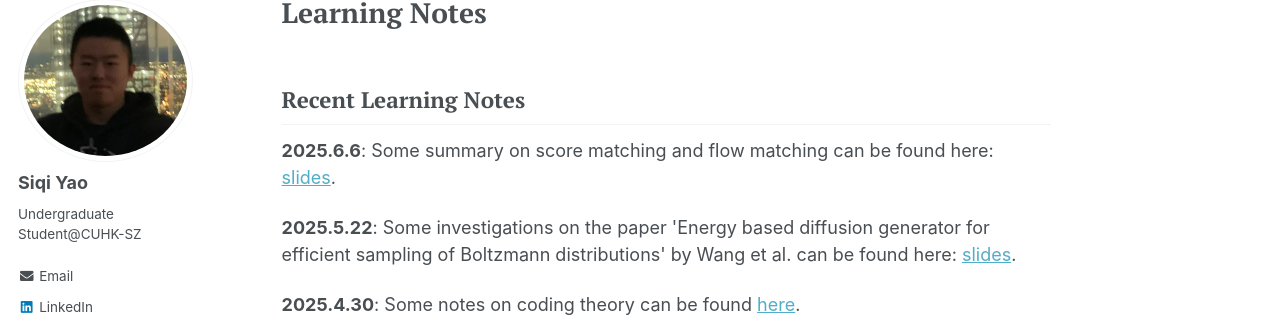
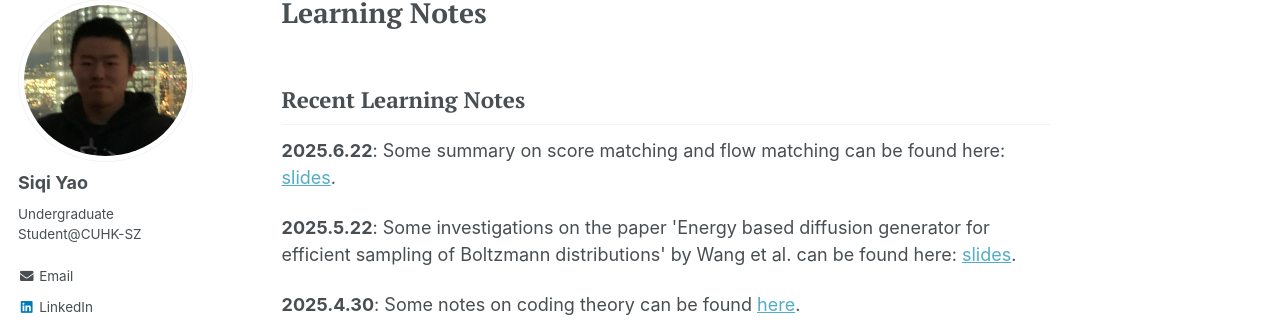
Before and after one commit to YaoSiqi2003/YaoSiqi2003.github.io, a Jekyll site: the page built from _pages/learning.md, in a window 1280 px wide. Shown: the part 119-448 px from the top of the page. Built offline with Jekyll 4.4.1, drawn with Linux system fonts in a browser that asks for light colours; some web fonts are replaced.

Commit message:
Add new slides

```diff
--- a/_pages/learning.md
+++ b/_pages/learning.md
@@ -7,7 +7,7 @@
 
 ## Recent Learning Notes
 
-<p><strong>2025.6.6</strong>: Some summary on score matching and flow matching can be found here: <a href="https://github.com/YaoSiqi2003">slides</a>.</p>
+<p><strong>2025.6.22</strong>: Some summary on score matching and flow matching can be found here: <a href="/files/Score_matching_flow_matching.pdf">slides</a>.</p>
 
 <p><strong>2025.5.22</strong>: Some investigations on the paper 'Energy based diffusion generator for efficient sampling of Boltzmann distributions' by Wang et al. can be found here: <a href="/files/energy_based_diffusion.pdf">slides</a>.</p>
 
```
Also changed, not shown: 1 other file.
